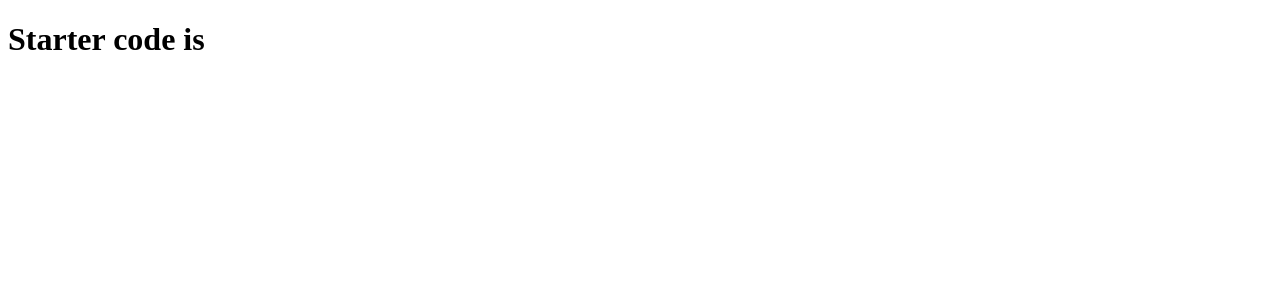
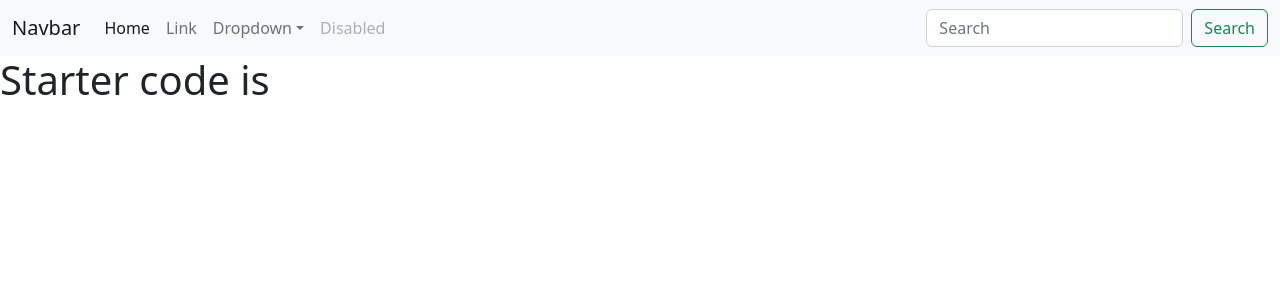
Before and after one commit to bouzianeseffah/front-end-project, a React (Create React App) app in the folder todo-list-project/: page / in a window 1280 px wide. Shown: the top 300 px of the page. Built offline with nearby package versions, Linux system fonts and the light colour scheme.

Commit message:
Fixed bootstrap to project

```diff
--- a/todo-list-project/package.json
+++ b/todo-list-project/package.json
@@ -6,9 +6,13 @@
     "@testing-library/jest-dom": "^5.16.5",
     "@testing-library/react": "^13.4.0",
     "@testing-library/user-event": "^13.5.0",
+    "bootstrap": "^5.2.1",
+    "install": "^0.13.0",
+    "npm": "^8.19.1",
     "react": "^18.2.0",
+    "react-bootstrap": "^2.5.0",
     "react-dom": "^18.2.0",
-    "react-scripts": "5.0.1",
+    "react-scripts": "^2.1.3",
     "web-vitals": "^2.1.4"
   },
   "scripts": {
--- a/todo-list-project/public/index.html
+++ b/todo-list-project/public/index.html
@@ -39,5 +39,6 @@
       To begin the development, run `npm start` or `yarn start`.
       To create a production bundle, use `npm run build` or `yarn build`.
     -->
+
   </body>
 </html>
--- a/todo-list-project/src/App.js
+++ b/todo-list-project/src/App.js
@@ -1,7 +1,15 @@
+// DEPENDENCIES
+import React from "react";
+import 'bootstrap/dist/css/bootstrap.min.css';
+
+// COMPONENTS
+import Navbar from "./components/Navbar";
 
 function App() {
+
   return (
     <div className="App">
+      <Navbar />
       <h1>Starter code is </h1>
     </div>
   );
--- /dev/null
+++ b/todo-list-project/src/components/Navbar.js
@@ -0,0 +1,44 @@
+import React from "react"
+
+export default function Navbar() {
+ return (
+  <div>
+   <nav class="navbar navbar-expand-lg bg-light">
+  <div class="container-fluid">
+    <a class="navbar-brand" href="#">Navbar</a>
+    <button class="navbar-toggler" type="button" data-bs-toggle="collapse" data-bs-target="#navbarSupportedContent" aria-controls="navbarSupportedContent" aria-expanded="false" aria-label="Toggle navigation">
+      <span class="navbar-toggler-icon"></span>
+    </button>
+    <div class="collapse navbar-collapse" id="navbarSupportedContent">
+      <ul class="navbar-nav me-auto mb-2 mb-lg-0">
+        <li class="nav-item">
+          <a class="nav-link active" aria-current="page" href="#">Home</a>
+        </li>
+        <li class="nav-item">
+          <a class="nav-link" href="#">Link</a>
+        </li>
+        <li class="nav-item dropdown">
+          <a class="nav-link dropdown-toggle" href="#" role="button" data-bs-toggle="dropdown" aria-expanded="false">
+            Dropdown
+          </a>
+          <ul class="dropdown-menu">
+            <li><a class="dropdown-item" href="#">Action</a></li>
+            <li><a class="dropdown-item" href="#">Another action</a></li>
+            <li><hr class="dropdown-divider" /></li>
+            <li><a class="dropdown-item" href="#">Something else here</a></li>
+          </ul>
+        </li>
+        <li class="nav-item">
+          <a class="nav-link disabled">Disabled</a>
+        </li>
+      </ul>
+      <form class="d-flex" role="search">
+        <input class="form-control me-2" type="search" placeholder="Search" aria-label="Search" />
+        <button class="btn btn-outline-success" type="submit">Search</button>
+      </form>
+    </div>
+  </div>
+</nav>
+  </div>
+ )
+}
```
Also changed, not shown: 1 other file (tests, documents, lock files or other folders).
